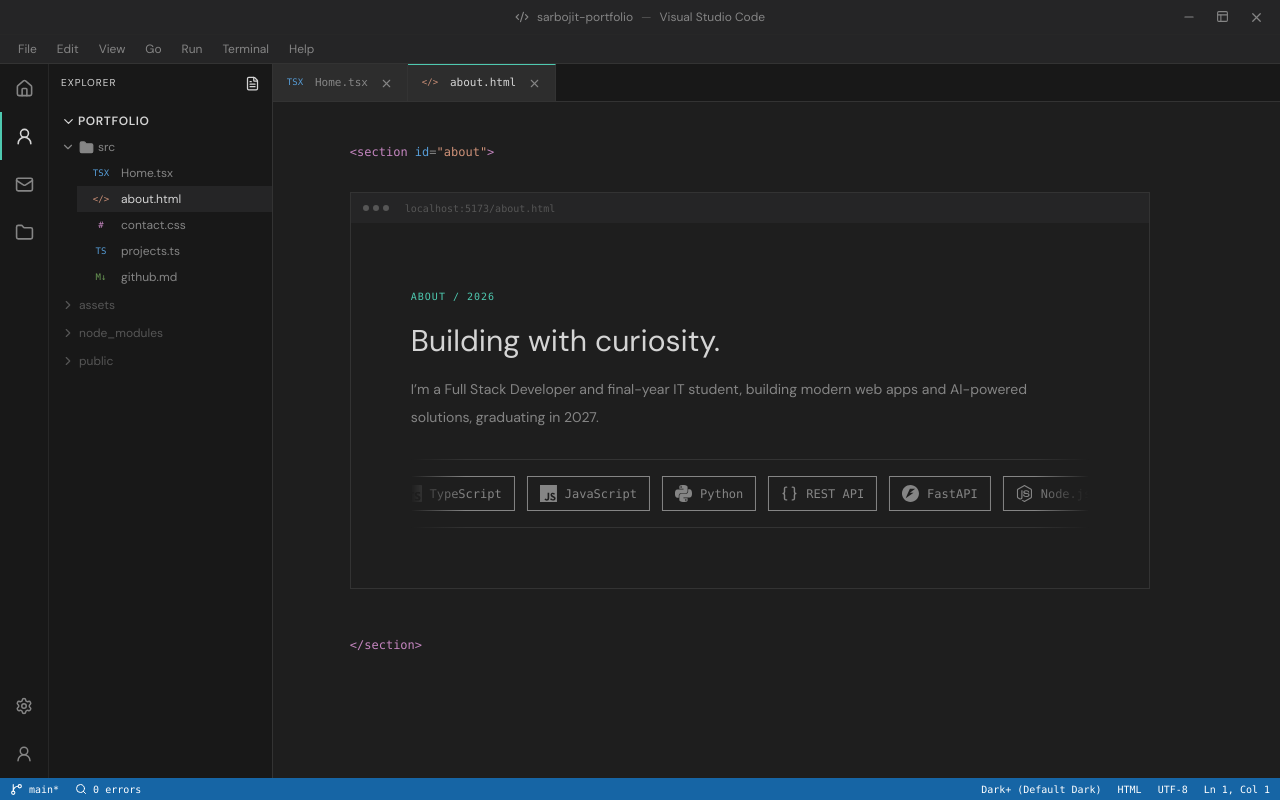
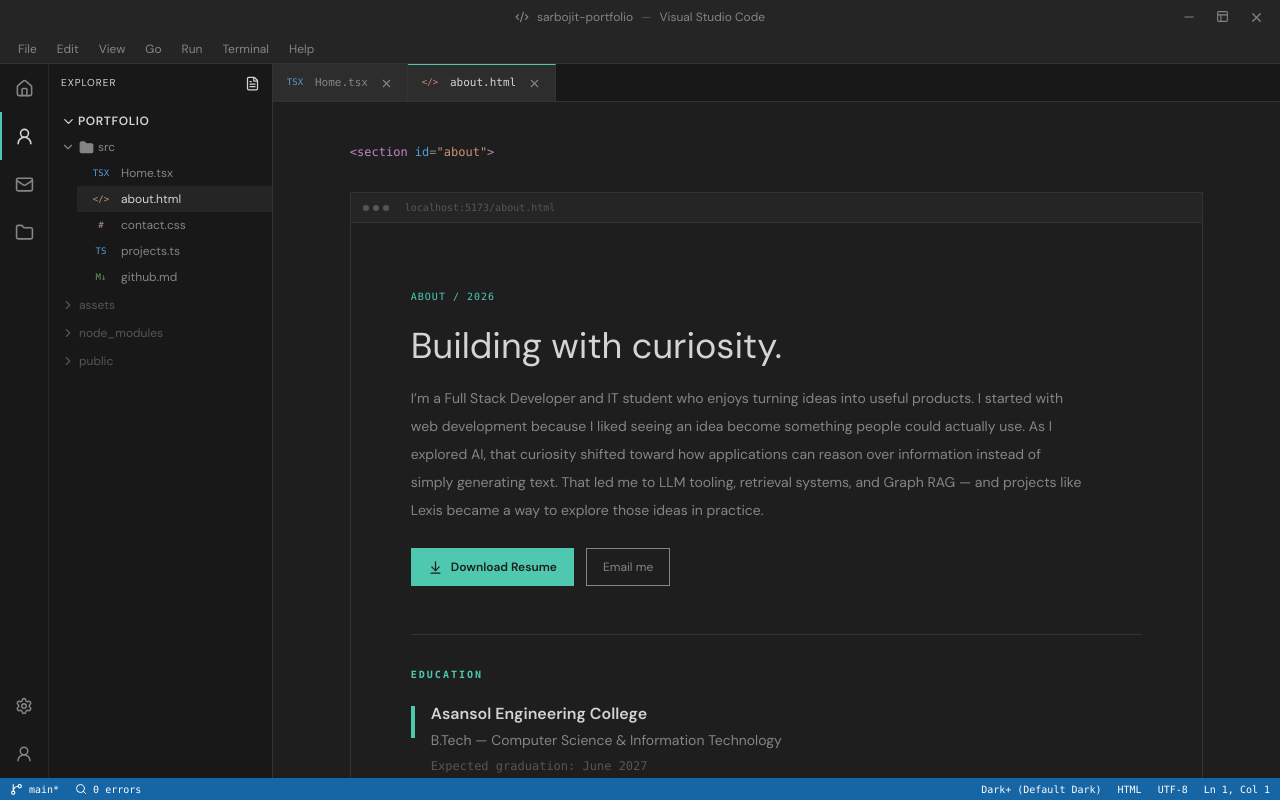
Before and after one commit to sarbojitdutta/myPortfolio, a React (Vite) app: page /about in a window 1280 px wide. Built offline with nearby package versions, Linux system fonts and the light colour scheme.

Commit message:
feat: expand about page

```diff
--- a/src/components/views/AboutView.tsx
+++ b/src/components/views/AboutView.tsx
@@ -1,4 +1,4 @@
-import { Braces, Database, BrainCircuit } from 'lucide-react'
+import { ArrowDownToLine, BrainCircuit, Braces, Database, MapPin, Telescope } from 'lucide-react'
 import {
   SiFastapi,
   SiGit,
@@ -9,48 +9,50 @@ import {
   SiReact,
   SiTypescript,
 } from 'react-icons/si'
+import { FaGithub, FaLinkedin } from 'react-icons/fa'
 import { CodeHeader, mono, border, PageView } from './shared'
 
-const skills = [
+const skillGroups = [
+  {
+    label: 'LANGUAGES',
+    skills: [
+      { name: 'JavaScript', icon: SiJavascript },
+      { name: 'TypeScript', icon: SiTypescript },
+      { name: 'Python', icon: SiPython },
+    ],
+  },
+  {
+    label: 'FRAMEWORKS',
+    skills: [
       { name: 'React', icon: SiReact },
       { name: 'Next.js', icon: SiNextdotjs },
-  { name: 'TypeScript', icon: SiTypescript },
-  { name: 'JavaScript', icon: SiJavascript },
-  { name: 'Python', icon: SiPython },
+      { name: 'Node.js', icon: SiNodedotjs },
+      { name: 'FastAPI', icon: SiFastapi },
+    ],
+  },
+  {
+    label: 'TOOLS / AI',
+    skills: [
       { name: 'REST API', icon: Braces },
-  { name: 'FastAPI', icon: SiFastapi },
-  { name: 'Node.js', icon: SiNodedotjs },
       { name: 'SQL', icon: Database },
       { name: 'RAG', icon: BrainCircuit },
       { name: 'Git', icon: SiGit },
+    ],
+  },
 ]
 
-function SkillLogo({ skill }: { skill: (typeof skills)[number] }) {
+function SkillLogo({ skill }: { skill: (typeof skillGroups)[number]['skills'][number] }) {
   const Icon = skill.icon
   return (
-    <span className="inline-flex shrink-0 items-center gap-2 border px-3 py-2 text-xs text-[var(--muted)] transition-colors hover:border-[var(--accent)] hover:text-[var(--text)]" title={skill.name}>
-      <Icon size={17} />
+    <span className="inline-flex items-center gap-2 border px-3 py-2 text-xs text-[var(--muted)] transition-colors hover:border-[var(--accent)] hover:text-[var(--text)]" title={skill.name}>
+      <Icon size={16} />
       <span className={mono}>{skill.name}</span>
     </span>
   )
 }
 
-function SkillsMarquee() {
-  return (
-    <div className="relative mt-7 w-full overflow-hidden border-y py-4 [mask-image:linear-gradient(to_right,transparent,black_8%,black_92%,transparent)]" style={{ borderColor: 'var(--border)' }}>
-      <div className="flex w-max gap-3 animate-[skills-marquee_28s_linear_infinite] hover:[animation-play-state:paused]">
-        {[...skills, ...skills].map((skill, index) => (
-          <SkillLogo skill={skill} key={`${skill.name}-${index}`} />
-        ))}
-      </div>
-      <style>{`
-        @keyframes skills-marquee {
-          from { transform: translateX(0); }
-          to { transform: translateX(-50%); }
-        }
-      `}</style>
-    </div>
-  )
+function SectionTitle({ children }: { children: React.ReactNode }) {
+  return <h3 className={`mb-5 text-[10px] font-semibold tracking-[0.2em] text-[var(--accent)] ${mono}`}>{children}</h3>
 }
 
 export function AboutView() {
@@ -58,18 +60,107 @@ export function AboutView() {
     <PageView>
       <CodeHeader>
         <span className="text-[var(--purple)]">&lt;</span>
-        <span className="text-[var(--purple)]">section</span>{' '}<span className="text-[var(--blue)]">id</span>=<span className="text-[var(--orange)]">&quot;about&quot;</span><span className="text-[var(--purple)]">&gt;</span>
+        <span className="text-[var(--purple)]">section</span>{' '}
+        <span className="text-[var(--blue)]">id</span>=<span className="text-[var(--orange)]">&quot;about&quot;</span>
+        <span className="text-[var(--purple)]">&gt;</span>
       </CodeHeader>
-      <div className={`max-w-[800px] border ${border}`}>
-        <div className={`flex h-[30px] items-center gap-1 px-3 ${mono} text-[10px] text-[var(--faint)] bg-[var(--panel-2)]`}>
-          <span className="h-1.5 w-1.5 rounded-full bg-[var(--faint)]" /><span className="h-1.5 w-1.5 rounded-full bg-[var(--faint)]" /><span className="h-1.5 w-1.5 rounded-full bg-[var(--faint)]" /><b className="ml-3 font-normal">localhost:5173/about.html</b>
+
+      <div className={`max-w-[900px] border ${border}`}>
+        <div className={`flex h-[30px] items-center gap-1 border-b px-3 ${mono} text-[10px] text-[var(--faint)]`} style={{ borderColor: 'var(--border)', background: 'var(--panel-2)' }}>
+          <span className="h-1.5 w-1.5 rounded-full bg-[var(--faint)]" />
+          <span className="h-1.5 w-1.5 rounded-full bg-[var(--faint)]" />
+          <span className="h-1.5 w-1.5 rounded-full bg-[var(--faint)]" />
+          <b className="ml-3 font-normal">localhost:5173/about.html</b>
         </div>
-        <div className="p-[60px] max-[720px]:p-8">
-          <span className={`text-[10px] uppercase tracking-widest text-[var(--accent)] ${mono}`}>ABOUT / 2026</span><h2 className="my-4 text-3xl text-[var(--text)]">Building with curiosity.</h2>
-          <p className="text-sm leading-loose text-[var(--muted)]">I’m a Full Stack Developer and final-year IT student, building modern web apps and AI-powered solutions, graduating in 2027.
-          </p><SkillsMarquee />
+
+        <div className="space-y-12 p-[clamp(28px,5vw,60px)]">
+          <section>
+            <span className={`text-[10px] uppercase tracking-widest text-[var(--accent)] ${mono}`}>ABOUT / 2026</span>
+            <h2 className="my-4 text-3xl leading-tight text-[var(--text)] sm:text-4xl">Building with curiosity.</h2>
+            <p className="max-w-2xl text-sm leading-loose text-[var(--muted)]">
+              I’m a Full Stack Developer and IT student who enjoys turning ideas into useful products. I started with web development because I liked seeing an idea become something people could actually use. As I explored AI, that curiosity shifted toward how applications can reason over information instead of simply generating text. That led me to LLM tooling, retrieval systems, and Graph RAG — and projects like Lexis became a way to explore those ideas in practice.
+            </p>
+            <div className="mt-6 flex flex-wrap gap-3">
+              <a href="/resume.pdf" download className="inline-flex items-center gap-2 border border-[var(--accent)] bg-[var(--accent)] px-4 py-2.5 text-xs font-semibold text-[var(--bg)] transition-opacity hover:opacity-90">
+                <ArrowDownToLine size={15} /> Download Resume
+              </a>
+              <a href="mailto:sarbojitd48@gmail.com" className="inline-flex items-center gap-2 border px-4 py-2.5 text-xs text-[var(--muted)] transition-colors hover:border-[var(--accent)] hover:text-[var(--text)]">
+                Email me
+              </a>
+            </div>
+          </section>
+
+          <section className="border-t pt-8" style={{ borderColor: 'var(--border)' }}>
+            <SectionTitle>EDUCATION</SectionTitle>
+            <div className="flex gap-4">
+              <div className="mt-1 h-8 w-1 shrink-0 bg-[var(--accent)]" />
+              <div>
+                <h4 className="text-base font-semibold text-[var(--text)]">Asansol Engineering College</h4>
+                <p className="mt-1 text-sm text-[var(--muted)]">B.Tech — Computer Science &amp; Information Technology</p>
+                <p className={`mt-2 text-xs text-[var(--faint)] ${mono}`}>Expected graduation: June 2027</p>
               </div>
             </div>
+          </section>
+
+          <section className="border-t pt-8" style={{ borderColor: 'var(--border)' }}>
+            <SectionTitle>JOURNEY / MILESTONES</SectionTitle>
+            <div className="grid gap-4 md:grid-cols-3">
+              {[
+                ['2024', 'Started development', 'Learned the fundamentals of programming and web development.'],
+                ['2025', 'Built Lexis', 'Explored LLMs, retrieval and Graph RAG through a legal-tech project.'],
+                ['2026', 'Built CognitoFlow', 'Combined full-stack engineering with AI-powered GitHub workflows.'],
+              ].map(([year, title, description]) => (
+                <div key={year} className="border p-4 transition-colors hover:border-[var(--accent)]" style={{ borderColor: 'var(--border)' }}>
+                  <span className={`text-lg font-bold text-[var(--accent)] ${mono}`}>{year}</span>
+                  <h4 className="mt-3 text-sm font-semibold text-[var(--text)]">{title}</h4>
+                  <p className="mt-2 text-xs leading-relaxed text-[var(--muted)]">{description}</p>
+                </div>
+              ))}
+            </div>
+          </section>
+
+          <section className="border-t pt-8" style={{ borderColor: 'var(--border)' }}>
+            <SectionTitle>TECH STACK</SectionTitle>
+            <div className="space-y-5">
+              {skillGroups.map((group) => (
+                <div key={group.label}>
+                  <p className={`mb-2 text-[9px] tracking-widest text-[var(--faint)] ${mono}`}>{group.label}</p>
+                  <div className="flex flex-wrap gap-2">{group.skills.map((skill) => <SkillLogo key={skill.name} skill={skill} />)}</div>
+                </div>
+              ))}
+            </div>
+          </section>
+
+          <section className="grid gap-5 border-t pt-8 sm:grid-cols-2" style={{ borderColor: 'var(--border)' }}>
+            <div className="border p-5" style={{ borderColor: 'var(--border)' }}>
+              <Telescope size={20} className="mb-3 text-[var(--accent)]" />
+              <SectionTitle>BEYOND CODE</SectionTitle>
+              <p className="text-sm leading-relaxed text-[var(--muted)]">When I’m away from the terminal, I’m usually exploring astronomy, planning long-distance motorcycle trips, or looking for the next trail to trek.</p>
+            </div>
+            <div className="border p-5" style={{ borderColor: 'var(--border)' }}>
+              <MapPin size={20} className="mb-3 text-[var(--accent)]" />
+              <SectionTitle>OPEN TO</SectionTitle>
+              <p className="text-sm leading-relaxed text-[var(--muted)]">Full-stack development, AI engineering, and opportunities where I can build, learn, and solve interesting problems.</p>
+            </div>
+          </section>
+
+          <section className="border-t pt-8" style={{ borderColor: 'var(--border)' }}>
+            <SectionTitle>CONNECT</SectionTitle>
+            <div className="flex flex-wrap gap-3">
+              <a href="https://github.com/sarbojitdutta" target="_blank" rel="noreferrer" aria-label="GitHub" className="inline-flex items-center gap-2 border px-4 py-2.5 text-xs text-[var(--muted)] transition-colors hover:border-[var(--accent)] hover:text-[var(--text)]">
+                <FaGithub size={17} /> GitHub
+              </a>
+              <a href="https://linkedin.com/in/sarbojitdutta" target="_blank" rel="noreferrer" aria-label="LinkedIn" className="inline-flex items-center gap-2 border px-4 py-2.5 text-xs text-[var(--muted)] transition-colors hover:border-[var(--accent)] hover:text-[var(--text)]">
+                <FaLinkedin size={17} /> LinkedIn
+              </a>
+              <a href="mailto:sarbojitd48@gmail.com" aria-label="Email" className="inline-flex items-center gap-2 border px-4 py-2.5 text-xs text-[var(--muted)] transition-colors hover:border-[var(--accent)] hover:text-[var(--text)]">
+                Email
+              </a>
+            </div>
+          </section>
+        </div>
+      </div>
+
       <div className={`mt-12 text-xs text-[var(--purple)] ${mono}`}>&lt;/section&gt;</div>
     </PageView>
   )
```
Lines whose indentation alone changed are shown as unchanged.
